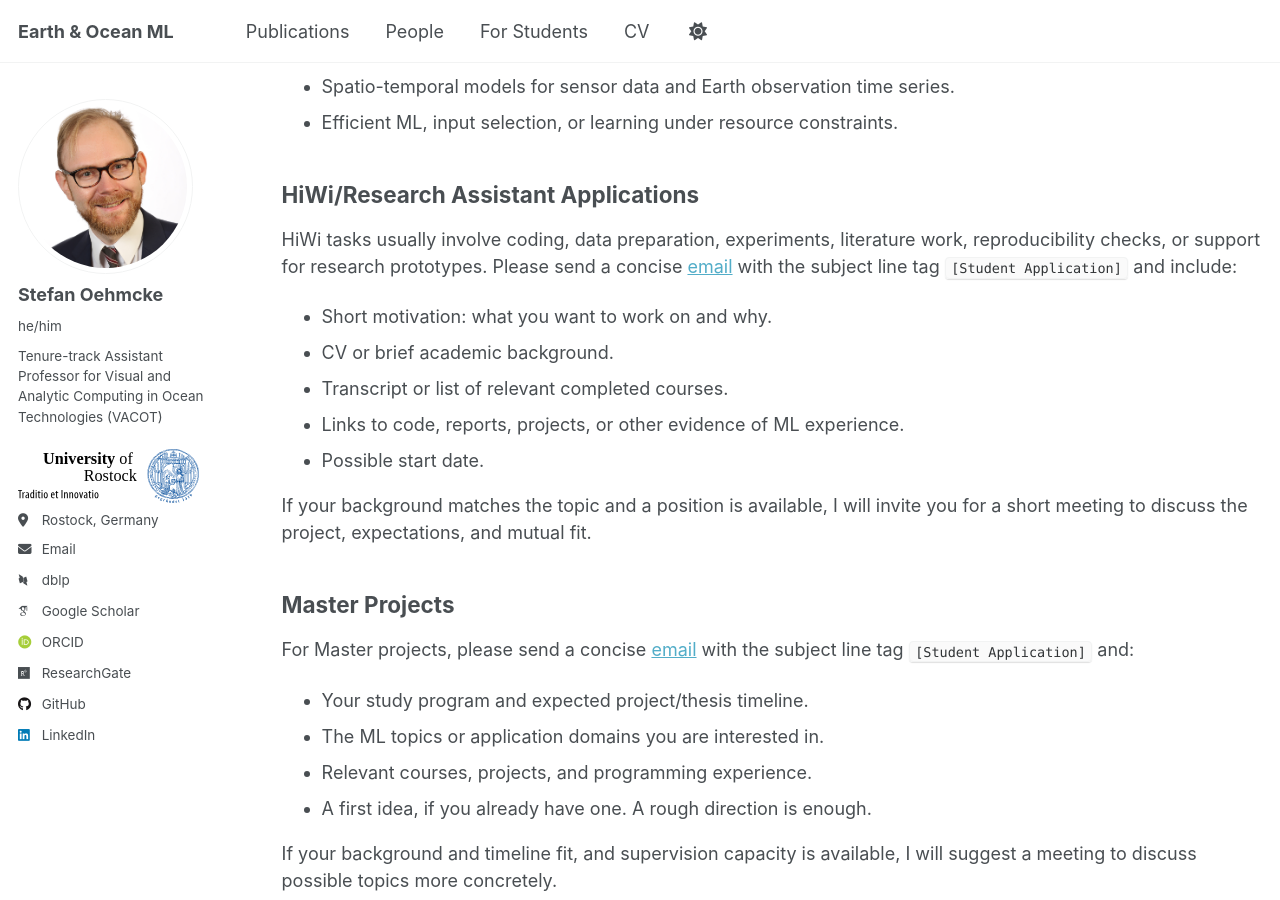
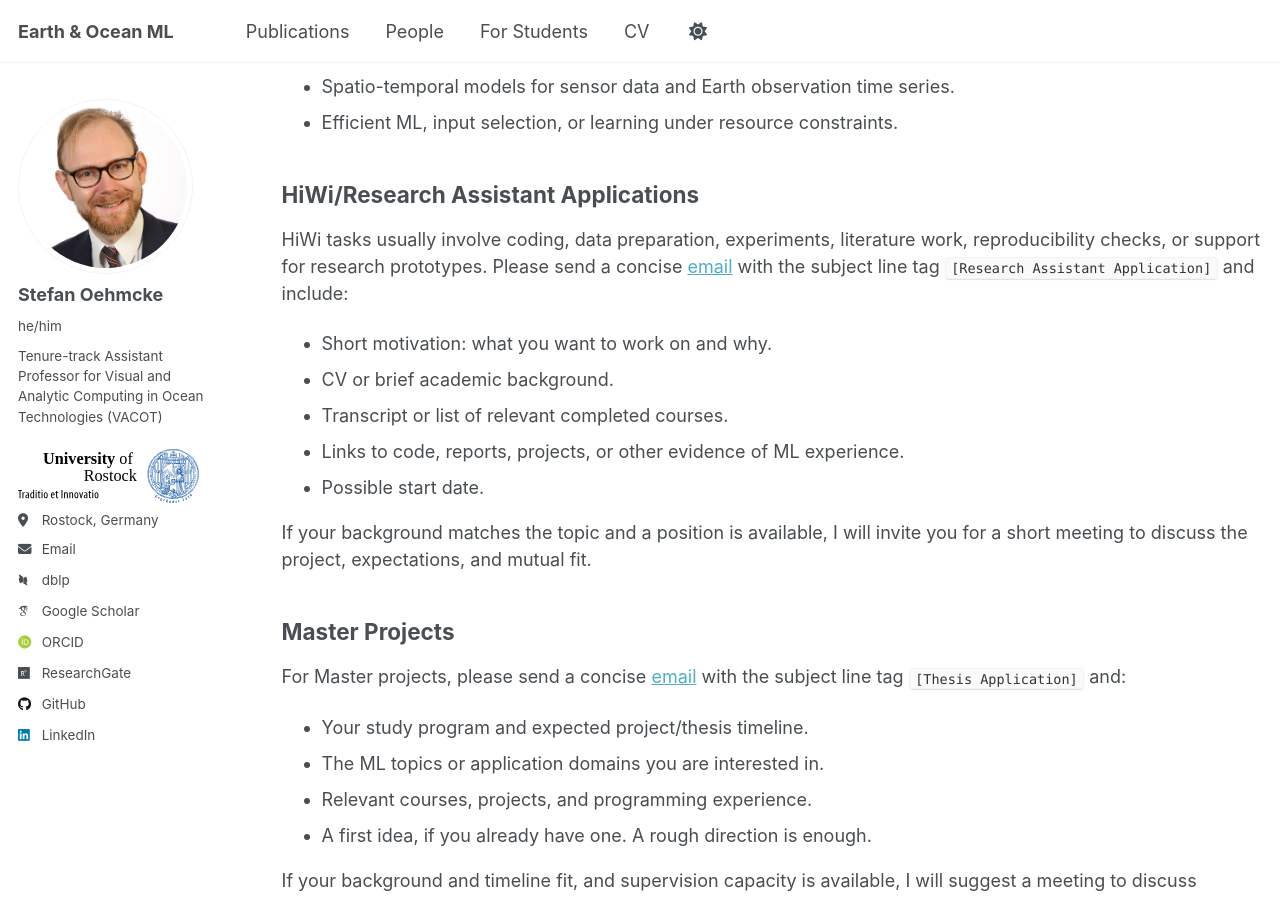
Before and after one commit to StefOe/StefOe.github.io, a Jekyll site: the page built from _pages/applications.md, in a window 1280 px wide and 900 px high, scrolled down 695 px. Built offline with Jekyll 4.4.1, drawn with Linux system fonts in a browser that asks for light colours; some web fonts are replaced; a script that is not in the unit is left out.

Commit message:
update appl

```diff
--- a/_pages/applications.md
+++ b/_pages/applications.md
@@ -29,7 +29,7 @@ Useful skills:
 
 ## HiWi/Research Assistant Applications
 
-HiWi tasks usually involve coding, data preparation, experiments, literature work, reproducibility checks, or support for research prototypes. Please send a concise [email](mailto:stefan.oehmcke@uni-rostock.de?subject=%5BStudent%20Application%5D%20HiWi%20request) with the subject line tag `[Student Application]` and include:
+HiWi tasks usually involve coding, data preparation, experiments, literature work, reproducibility checks, or support for research prototypes. Please send a concise [email](mailto:stefan.oehmcke@uni-rostock.de?subject=%5BResearch%20Assistant%20Application%5D) with the subject line tag `[Research Assistant Application]` and include:
 
 - Short motivation: what you want to work on and why.
 - CV or brief academic background.
@@ -41,7 +41,7 @@ If your background matches the topic and a position is available, I will invite
 
 ## Master Projects
 
-For Master projects, please send a concise [email](mailto:stefan.oehmcke@uni-rostock.de?subject=%5BStudent%20Application%5D%20Master%20project%20request) with the subject line tag `[Student Application]` and:
+For Master projects, please send a concise [email](mailto:stefan.oehmcke@uni-rostock.de?subject=%5BThesis%20Application%5D) with the subject line tag `[Thesis Application]` and:
 
 - Your study program and expected project/thesis timeline.
 - The ML topics or application domains you are interested in.
```
